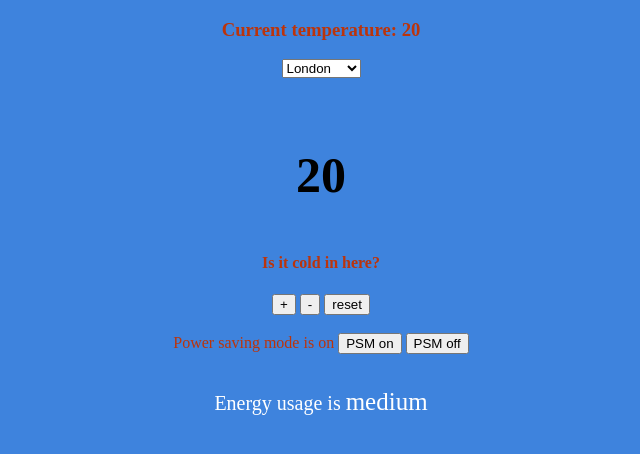
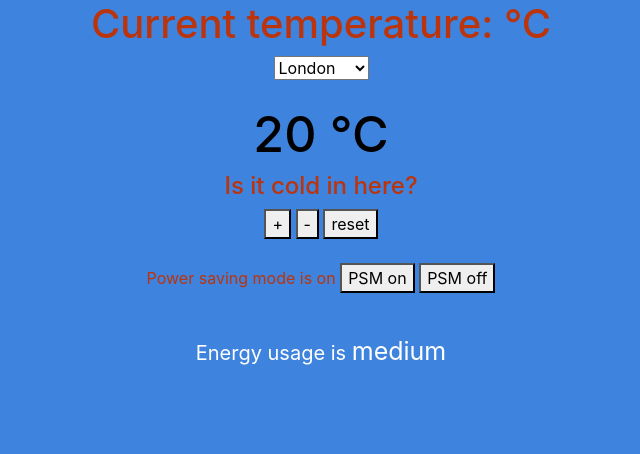
Before and after one commit to DanielleInkster/thermostat, a plain HTML site: page index.html in a window 1280 px wide. Shown: the whole page, without its empty margins (319-959 px from the left). Drawn offline with nearby package versions, Linux system fonts and the light colour scheme; no server answers.

Commit message:
Rounded temperature

```diff
--- a/index.html
+++ b/index.html
@@ -2,6 +2,7 @@
 <html>
   <head>
       <link rel="stylesheet" href="css/energyusage.css" >
+      <link rel="stylesheet" href="https://stackpath.bootstrapcdn.com/bootstrap/4.3.1/css/bootstrap.min.css" integrity="sha384-ggOyR0iXCbMQv3Xipma34MD+dH/1fQ784/j6cY/iJTQUOhcWr7x9JvoRxT2MZw1T" crossorigin="anonymous">
     </head>
     <body>
       <style>
@@ -14,7 +15,7 @@
         <center>
             <center>
                 <section>
-                    <h1>Current temperature: <span id="current-temperature">20</span></h1>
+                    <h1>Current temperature: <span id="current-temperature"></span>°C</h1>
             <select id="current-city">
               <option value="london">London</option>
               <option value="new york">New York</option>
--- a/src/interface.js
+++ b/src/interface.js
@@ -61,12 +61,12 @@ $(document).ready(function() {
     var token = '&appid=3e0b121f266b86a2c7c271d5e8d6ab99';
     var units = '&units=metric';
     $.get(url + token + units, function(data) {
-      $('#current-temperature').text(data.main.temp);
+      $('#current-temperature').text(Math.round(data.main.temp));
       })
     }
 
   function updateTemperature() {
-    $('#temperature').text(thermostat.temperature);
+    $('#temperature').text(thermostat.temperature+" °C");
     $('#temperature').attr('class', thermostat.energyUsage());
   };
 
```
